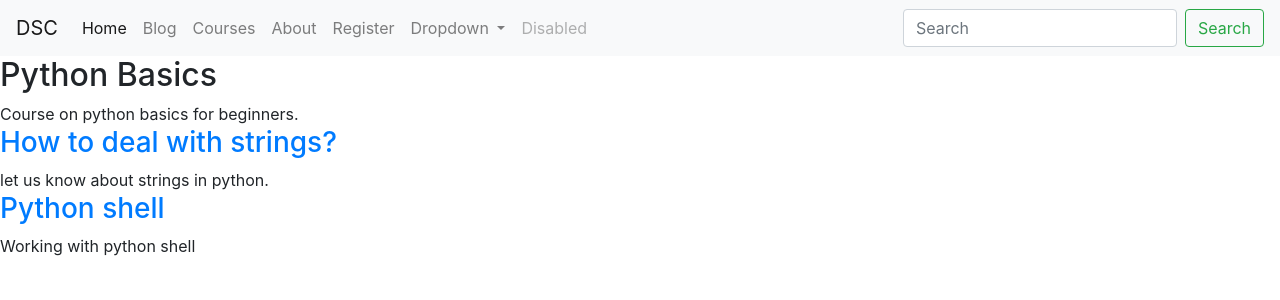
After one commit to its-Kumar/dscweb, a Django app: page /courses/1/ in a window 1280 px wide. The commit adds this page. Shown: the top 300 px of the page. Run offline with Django 3.2, Linux system fonts and the light colour scheme; data comes from the database, SQL or seed files in the repository; both versions use the stored data as it was after the commit; some libraries are stand-ins or nearby versions.

Commit message:
Added new app named courses
also fix urls and add static root and media root

```diff
--- a/blog/urls.py
+++ b/blog/urls.py
@@ -5,10 +5,10 @@ from .views import (
     blog_post_update_view,
     blog_post_delete_view,
 )
-
+app_name = 'blog'
 urlpatterns = [
-    path('', blog_post_list_view),
-    path('<str:slug>/',blog_post_detail_view),
-    path('<str:slug>/edit/',blog_post_update_view),
-    path('<str:slug>/delete/',blog_post_delete_view),
+    path('', blog_post_list_view, name='blogs'),
+    path('<str:slug>/',blog_post_detail_view, name='view'),
+    path('<str:slug>/edit/',blog_post_update_view, name='edit'),
+    path('<str:slug>/delete/',blog_post_delete_view, name='del'),
 ]
--- /dev/null
+++ b/courses/apps.py
@@ -0,0 +1,5 @@
+from django.apps import AppConfig
+
+
+class CoursesConfig(AppConfig):
+    name = 'courses'
--- /dev/null
+++ b/courses/models.py
@@ -0,0 +1,23 @@
+from django.db import models
+
+class Course(models.Model):
+    created_at      = models.DateTimeField(auto_now_add=True)
+    title           = models.CharField(max_length=255)
+    description     = models.TextField()
+
+    def __str__(self):
+        return self.title
+
+class Step(models.Model):
+    title           = models.CharField(max_length=255)
+    description     = models.TextField()
+    content         = models.TextField(blank=True, default='')
+    order           = models.IntegerField(default=0)
+    course          = models.ForeignKey(Course, default=None, on_delete=models.SET_DEFAULT)
+
+    class Meta:
+        ordering = ['order', ]
+
+
+    def __str__(self):
+        return self.title
--- /dev/null
+++ b/courses/urls.py
@@ -0,0 +1,11 @@
+from django.urls import path
+from . import views
+
+app_name = 'courses'
+urlpatterns = [
+    path('', views.course_list, name="list"),
+    path('<pk>/', views.course_detail, name='detail'),
+    path('<course_pk>/<step_pk>/', views.step_detail, name='step'),
+
+
+]
--- /dev/null
+++ b/courses/views.py
@@ -0,0 +1,21 @@
+from django.shortcuts import render, get_object_or_404
+
+from .models import Course, Step
+
+def course_list(request):
+    courses = Course.objects.all()
+    context = {'courses': courses}
+    return render(request, 'courses/course_list.html', context)
+
+def course_detail(request, pk):
+    # course = Course.objects.get(pk=pk)
+    course = get_object_or_404(Course, pk=pk)
+    context = {"course": course}
+    return render(request, 'courses/course_detail.html', context)
+
+def step_detail(request, course_pk, step_pk):
+    step    = get_object_or_404(Step,
+                                course_id=course_pk,
+                                pk=step_pk)
+    context = {"step": step}
+    return render(request, 'courses/step_detail.html', context)
--- a/dscweb/urls.py
+++ b/dscweb/urls.py
@@ -19,13 +19,13 @@ from .views import home_view, about_view, register_view
 from blog.views import blog_post_create_view
 
 
-
 urlpatterns = [
     path('admin/', admin.site.urls),
-    path('', home_view),
-    path('about/', about_view),
-    path('register/', register_view),
-    path('blog-new/',blog_post_create_view),
-    path('blog/',include('blog.urls')),
+    path('', home_view, name='home'),
+    path('about/', about_view, name='about'),
+    path('register/', register_view, name='register'),
+    path('blog-new/', blog_post_create_view),
+    path('blog/', include('blog.urls', namespace='blog')),
+    path('courses/', include('courses.urls', namespace='courses')),
 
 ]
--- a/templates/base.html
+++ b/templates/base.html
@@ -15,10 +15,11 @@
 
 <body>
     {% include 'navbar.html' %}
-
-    {% block content %}
-    replace me
-    {% endblock %}
+    <div class="site-container">
+        {% block content %}
+        replace me
+        {% endblock %}
+    </div>
     <!-- Optional JavaScript -->
     <!-- jQuery first, then Popper.js, then Bootstrap JS -->
     <script src="https://code.jquery.com/jquery-3.3.1.slim.min.js"
--- /dev/null
+++ b/templates/courses/course_detail.html
@@ -0,0 +1,21 @@
+{% extends 'base.html' %}
+
+{% block title %}
+    {{ course.title }}
+{% endblock title %}
+
+{% block content %}
+<article>
+    <h2> {{ course.title }} </h2>
+    {{ course.description }}
+
+    <section>
+        {% for step in course.step_set.all  %}
+            <h3>
+            <a href="{% url 'courses:step' course_pk=step.course.pk step_pk=step.pk %}">{{ step.title }} </a>
+            </h3>
+            {{ step.description }}
+        {% endfor %}
+    </section>
+</article>
+{% endblock content %}
--- a/templates/navbar.html
+++ b/templates/navbar.html
@@ -1,5 +1,5 @@
 <nav class="navbar navbar-expand-lg navbar-light bg-light">
-  <a class="navbar-brand" href="/">DSC</a>
+  <a class="navbar-brand" href="{% url 'home' %}">DSC</a>
   <button class="navbar-toggler" type="button" data-toggle="collapse" data-target="#navbarSupportedContent"
     aria-controls="navbarSupportedContent" aria-expanded="false" aria-label="Toggle navigation">
     <span class="navbar-toggler-icon"></span>
@@ -8,16 +8,19 @@
   <div class="collapse navbar-collapse" id="navbarSupportedContent">
     <ul class="navbar-nav mr-auto">
       <li class="nav-item active">
-        <a class="nav-link" href="/">Home <span class="sr-only">(current)</span></a>
+        <a class="nav-link" href="{% url 'home' %}">Home <span class="sr-only">(current)</span></a>
       </li>
       <li class="nav-item">
-        <a class="nav-link" href="/blog">Blog</a>
+        <a class="nav-link" href="{% url 'blog:blogs' %}">Blog</a>
       </li>
       <li class="nav-item">
-        <a class="nav-link" href="/about">About</a>
+        <a class="nav-link" href="{% url 'courses:list' %}">Courses</a>
       </li>
       <li class="nav-item">
-        <a class="nav-link" href="">Link</a>
+        <a class="nav-link" href="{% url 'about' %}">About</a>
+      </li>
+      <li class="nav-item">
+        <a class="nav-link" href="{% url 'register' %}">Register</a>
       </li>
       <li class="nav-item dropdown">
         <a class="nav-link dropdown-toggle" href="#" id="navbarDropdown" role="button" data-toggle="dropdown"
```
Also changed, not shown: courses/admin.py (added, +16 -0 lines), courses/tests.py (added, +36 -0 lines), dscweb/settings.py (+11 -1 lines), templates/courses/course_list.html (added, +18 -0 lines), templates/courses/step_detail.html (added, +12 -0 lines), README.md, courses/__init__.py (added), courses/migrations/0001_initial.py (added), courses/migrations/__init__.py (added), db.sqlite3.
